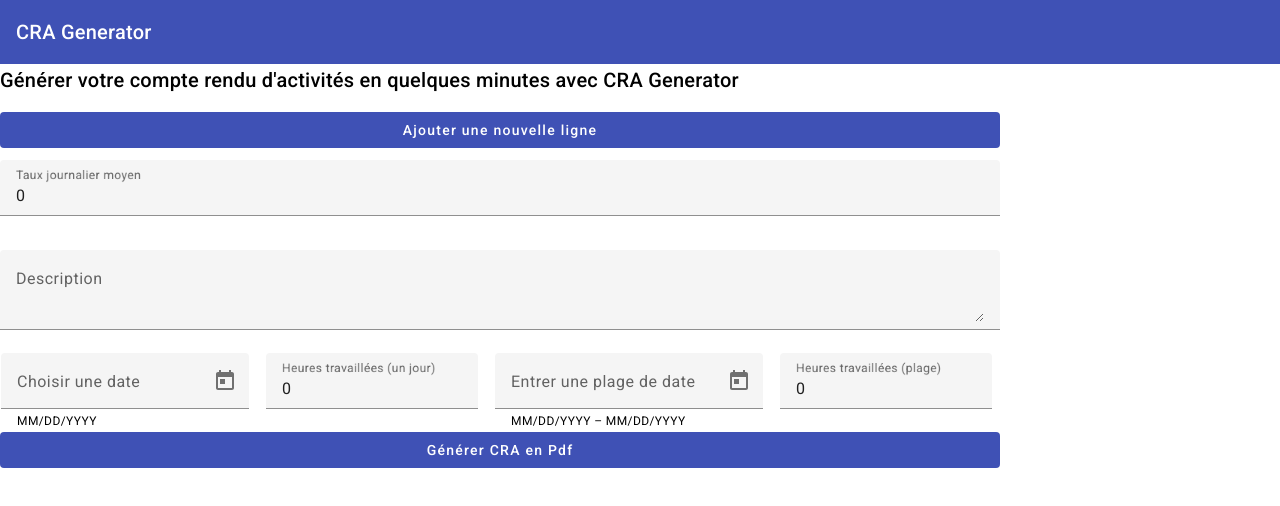
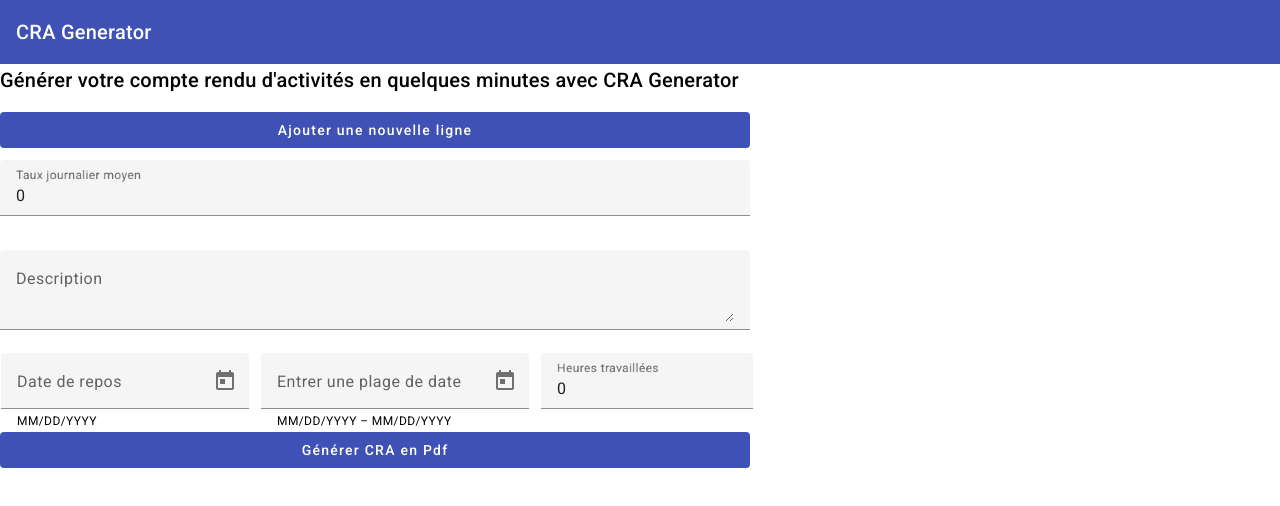
Before and after one commit to somatec97/cragenerator-angular, an Angular app: page / in a window 1280 px wide. Shown: the top 506 px of the page. Built offline with nearby package versions, Linux system fonts and the light colour scheme.

Commit message:
(CG-7):Possibilité d'ajouter un jour de repos

```diff
--- a/src/app/app.component.css
+++ b/src/app/app.component.css
@@ -1,7 +1,7 @@
 
   .example-form {
-    min-width: 400px;
-    max-width: 1000px;
+    min-width: 200px;
+    max-width: 750px;
     width: 100%;
   }
 
@@ -9,5 +9,5 @@
     width: 100%;
   }
   .example-form-field {
-    margin-right: 15px;
+    margin-right: 10px;
   }
--- a/src/app/app.component.html
+++ b/src/app/app.component.html
@@ -27,19 +27,14 @@
               <tr>
                 <th>
                   <mat-form-field class="example-form-field">
-                    <mat-label>Choisir une date</mat-label>
-                    <input formControlName="date" matInput [matDatepicker]="datepicker">
+                    <mat-label>Date de repos</mat-label>
+                    <input formControlName="jourRepos" matInput [matDatepicker]="datepicker">
                     <mat-hint>MM/DD/YYYY</mat-hint>
                     <mat-datepicker-toggle matIconSuffix [for]="datepicker"></mat-datepicker-toggle>
                     <mat-datepicker #datepicker></mat-datepicker>
                   </mat-form-field>
                 </th>
-                <th>
-                  <mat-form-field class="example-form-field">
-                    <mat-label>Heures travaillées (un jour)</mat-label>
-                    <input formControlName="heuresTavailSeuleDate" type="number" matInput placeholder="0.00">
-                  </mat-form-field>
-                </th>
+
                 <th>
 
                   <mat-form-field class="example-form-field">
@@ -55,7 +50,7 @@
                 </th>
                 <th>
                   <mat-form-field class="example-form-field">
-                    <mat-label>Heures travaillées (plage)</mat-label>
+                    <mat-label>Heures travaillées</mat-label>
                     <input formControlName="heuresTravail" type="number" matInput placeholder="0.00">
                   </mat-form-field>
                 </th>
--- a/src/app/app.component.ts
+++ b/src/app/app.component.ts
@@ -27,11 +27,10 @@ export class AppComponent  implements OnInit {
     }
     creerLigne(): FormGroup{
       return this.formBuilder.group({
-        date:null,
+        jourRepos:null,
         dateDebut:null,
         dateFin: null,
         heuresTravail:0,
-        heuresTavailSeuleDate:0,
       });
     }
     ajoutLigne(): void{
```
